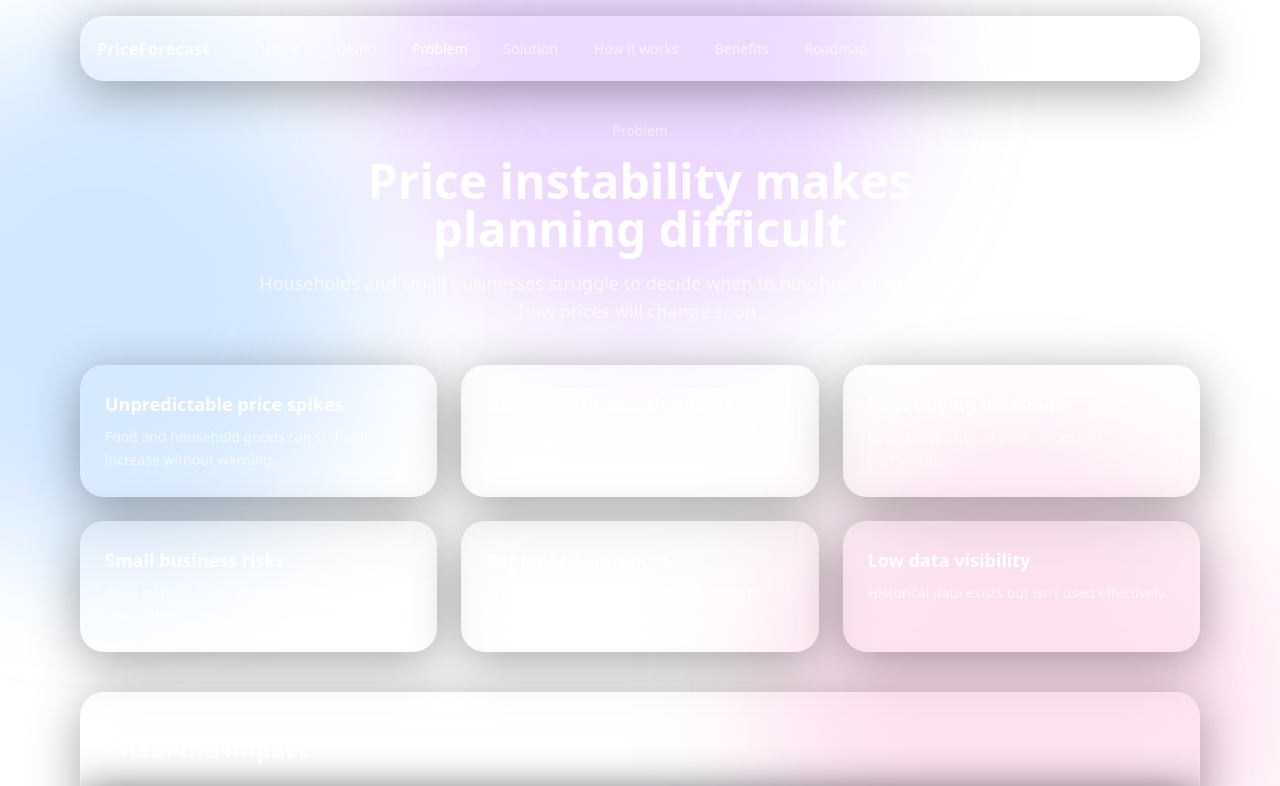
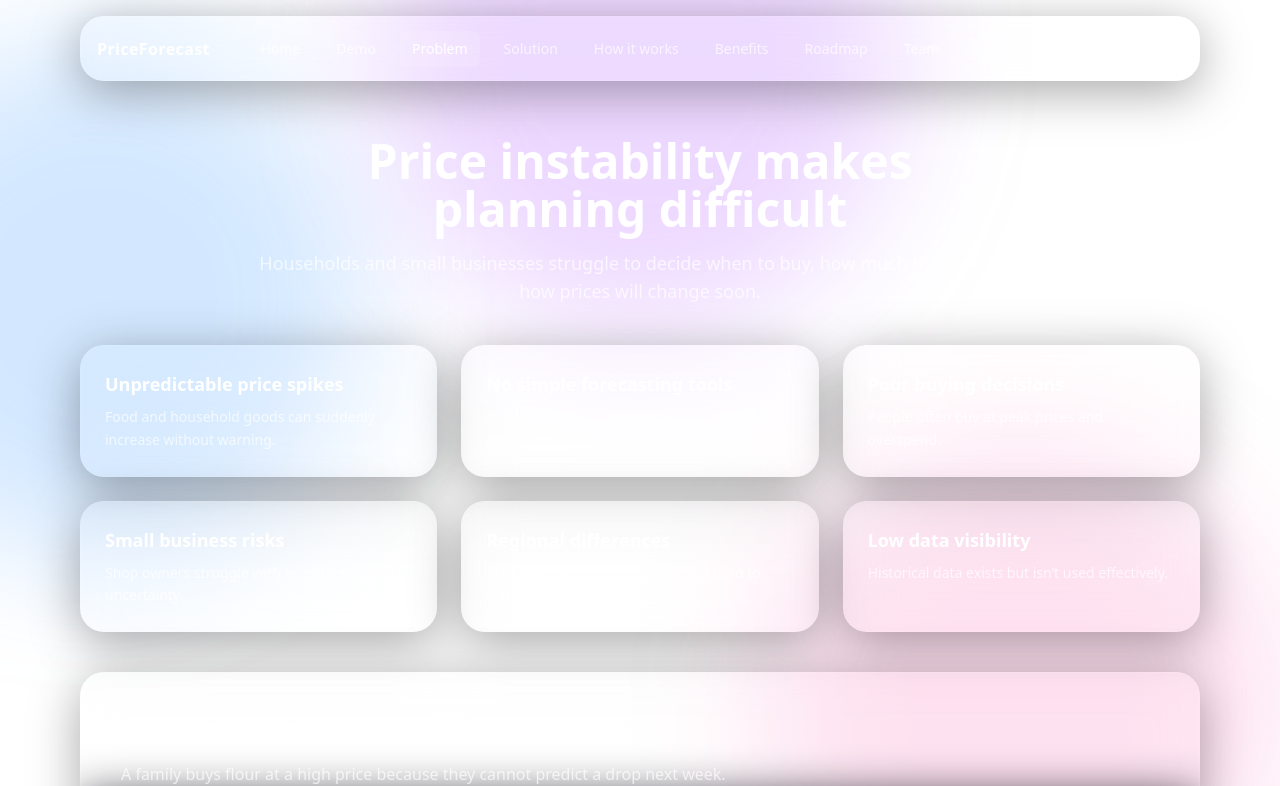
Before and after one commit to Diyorbek-2010/price-forecast-demo, a React (Vite) app in the folder frontend/: page /problem in a window 1280 px wide. Shown: the top 786 px of the page. Built offline with nearby package versions, Linux system fonts and the light colour scheme; no server answers.

Commit message:
Update Problem.jsx

```diff
--- a/frontend/src/pages/Problem.jsx
+++ b/frontend/src/pages/Problem.jsx
@@ -19,7 +19,6 @@ export default function Problem() {
   return (
     <div className="space-y-10">
       <div className="text-center max-w-3xl mx-auto">
-        <div className="text-sm text-white/60 dark:text-white/60 text-black/60">Problem</div>
         <h1 className="mt-4 text-4xl md:text-5xl font-bold">{t("problem.title")}</h1>
         <p className="mt-4 text-white/70 dark:text-white/70 text-black/60 text-lg">
           {t("problem.subtitle")}
```
